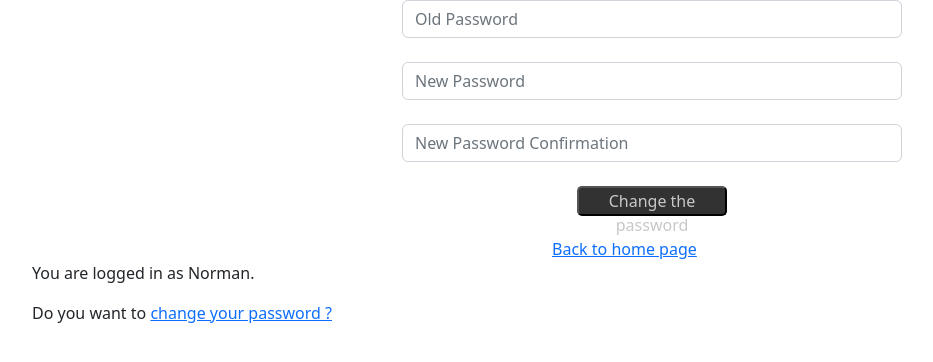
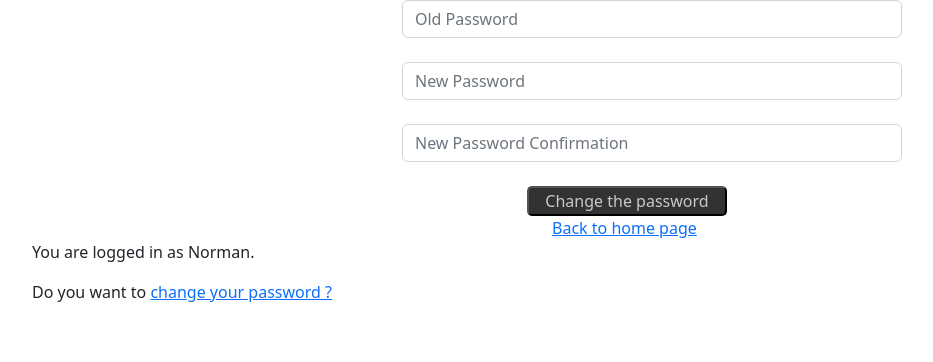
Before and after one commit to Kmenguete/OpenClassroom_project9, a Django app: page /change-password/ in a window 1280 px wide; the page is wider, and only the part inside the window is pictured. Shown: the part 128-490 px from the top of that part, without its empty margins (13-946 px from the left). Run offline with Django 4.2, Linux system fonts and the light colour scheme; a user stored in the database is signed in.

Commit message:
implementing css

```diff
--- a/litreview/authentication/static/authentication/styles.css
+++ b/litreview/authentication/static/authentication/styles.css
@@ -36,9 +36,9 @@
 	border-radius: 5px;
 	text-align: center;
 	height: 30px;
-	width: 150px;
+	width: 200px;
 	position: relative;
-	right: -25px;
+	left: -25px;
 }
 #change_password:hover {
 	background-color: rgb(100, 100, 100);
```
